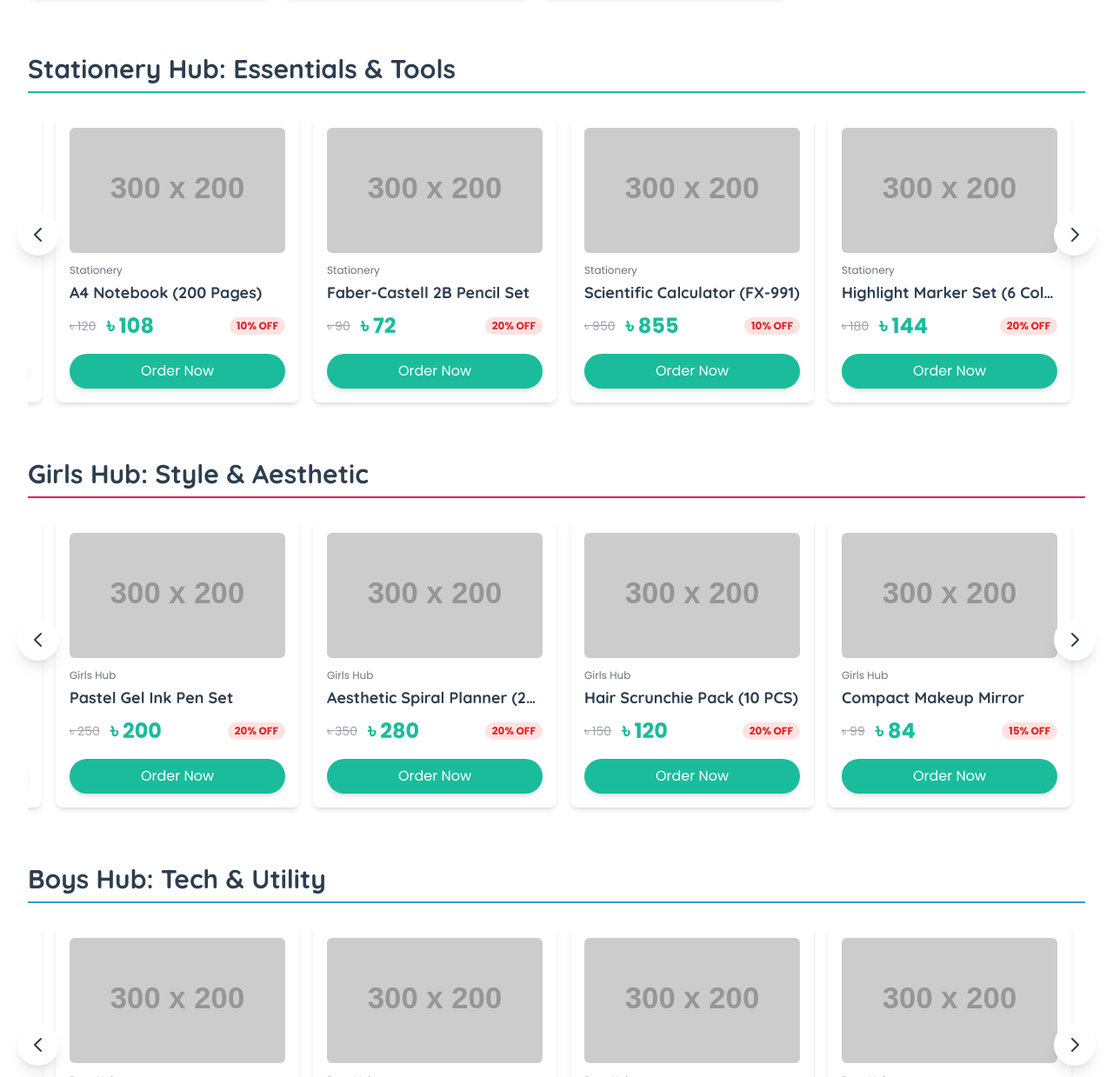
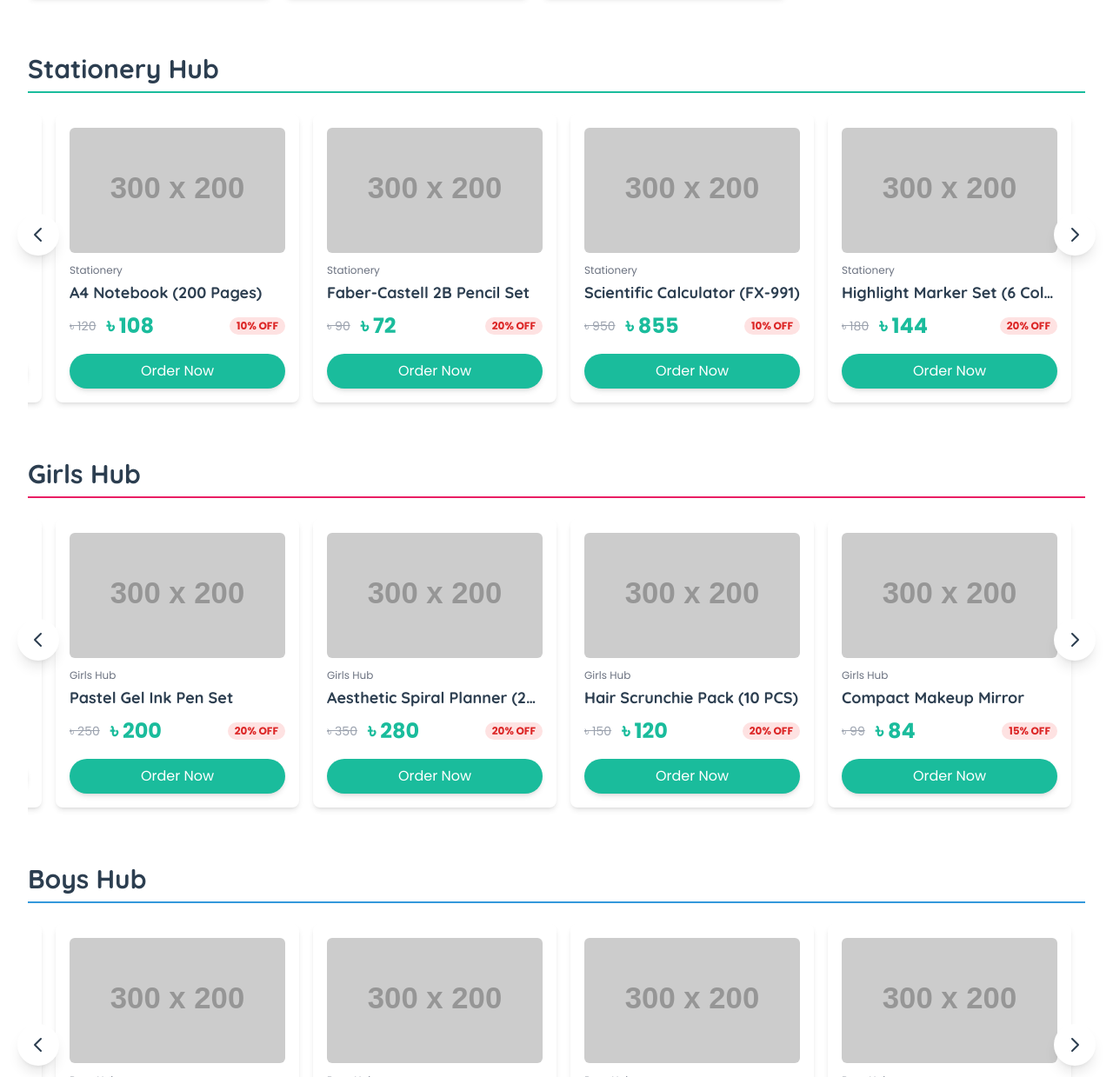
Before and after one commit to rajstudenthub-crypto/rajhub, a plain HTML site: page Index.html in a window 1280 px wide. Shown: the part 1543-2782 px from the top of the page at 87% size. Drawn offline with nearby package versions, Linux system fonts and the light colour scheme; placeholder pictures from the web are drawn by us.

Commit message:
Update Index.html

```diff
--- a/Index.html
+++ b/Index.html
@@ -425,7 +425,7 @@
                     <h1 class="text-3xl sm:text-5xl font-extrabold text-charcoal mb-3 leading-tight">
                         Students Friendly Hub In Rajshahi
                     </h1>
-                    <p class="text-base sm:text-xl text-gray-600 mb-6">Premium Essentials for a Minimal Price. Guaranteed Student Savings!</p>
+                    <p class="text-base sm:text-xl text-gray-600 mb-6">Premium Essentials for a Minimal Price</p>
                     <a href="#top-selling-products-strip" class="px-6 py-3 bg-teal-accent text-white font-bold rounded-full shadow-lg hover:bg-[#158C7C] transition duration-200 uppercase text-sm sm:text-base">
                         View Top Selling Deals
                     </a>
@@ -437,7 +437,7 @@
             <!-- 1. TOP SELLING STRIP -->
             <section id="top-selling-products-strip" class="mb-12 relative">
                 <!-- Note: The font is automatically applied via the H2 CSS rule -->
-                <h2 class="text-2xl sm:text-3xl font-bold text-charcoal mb-6 border-b-2 border-red-500 pb-2">🔥 Top Selling: Most Popular Items</h2>
+                <h2 class="text-2xl sm:text-3xl font-bold text-charcoal mb-6 border-b-2 border-red-500 pb-2">🔥 Top Selling</h2>
 
                 <!-- Navigation Buttons (Hidden on small screens to rely on touch scroll) -->
                 <div class="absolute top-1/2 -left-3 transform -translate-y-1/2 z-10 hidden md:block">
@@ -459,7 +459,7 @@
 
             <!-- 2. NEW ARRIVALS STRIP -->
             <section id="new-arrivals-products-strip" class="mb-12 relative">
-                <h2 class="text-2xl sm:text-3xl font-bold text-charcoal mb-6 border-b-2 border-teal-accent pb-2">✨ New Arrivals: Fresh Stock!</h2>
+                <h2 class="text-2xl sm:text-3xl font-bold text-charcoal mb-6 border-b-2 border-teal-accent pb-2">✨ New Arrivals</h2>
 
                 <!-- Navigation Buttons -->
                 <div class="absolute top-1/2 -left-3 transform -translate-y-1/2 z-10 hidden md:block">
@@ -483,7 +483,7 @@
 
             <!-- 3. STATIONERY HUB STRIP -->
             <section id="stationary-products-strip" class="mb-12 relative">
-                <h2 class="text-2xl sm:text-3xl font-bold text-charcoal mb-6 border-b-2 border-teal-accent pb-2">Stationery Hub: Essentials & Tools</h2>
+                <h2 class="text-2xl sm:text-3xl font-bold text-charcoal mb-6 border-b-2 border-teal-accent pb-2">Stationery Hub</h2>
 
                 <!-- Navigation Buttons -->
                 <div class="absolute top-1/2 -left-3 transform -translate-y-1/2 z-10 hidden md:block">
@@ -505,7 +505,7 @@
 
             <!-- 4. GIRLS HUB STRIP -->
             <section id="girls-hub-products-strip" class="mb-12 relative">
-                <h2 class="text-2xl sm:text-3xl font-bold text-charcoal mb-6 border-b-2 border-[#E91E63] pb-2">Girls Hub: Style & Aesthetic</h2>
+                <h2 class="text-2xl sm:text-3xl font-bold text-charcoal mb-6 border-b-2 border-[#E91E63] pb-2">Girls Hub</h2>
 
                 <!-- Navigation Buttons -->
                 <div class="absolute top-1/2 -left-3 transform -translate-y-1/2 z-10 hidden md:block">
@@ -527,7 +527,7 @@
 
             <!-- 5. BOYS HUB STRIP -->
             <section id="boys-hub-products-strip" class="mb-12 relative">
-                <h2 class="text-2xl sm:text-3xl font-bold text-charcoal mb-6 border-b-2 border-[#3498DB] pb-2">Boys Hub: Tech & Utility</h2>
+                <h2 class="text-2xl sm:text-3xl font-bold text-charcoal mb-6 border-b-2 border-[#3498DB] pb-2">Boys Hub</h2>
 
                 <!-- Navigation Buttons -->
                 <div class="absolute top-1/2 -left-3 transform -translate-y-1/2 z-10 hidden md:block">
@@ -586,7 +586,7 @@
         <!-- 3. GIRLS HUB PAGE VIEW -->
         <!-- ============================================== -->
         <section id="girls-hub-page" class="content-page hidden min-h-[60vh]">
-            <h1 class="text-3xl font-bold text-charcoal mb-8 border-b-2 border-[#E91E63] pb-2">Girls Hub: Style & Organization</h1>
+            <h1 class="text-3xl font-bold text-charcoal mb-8 border-b-2 border-[#E91E63] pb-2">Girls Hub</h1>
             <p class="mb-6 text-gray-600">Minimalist accessories, aesthetic planners, and stylish gear to complement your campus look.</p>
             <div id="girls-hub-products" class="grid grid-cols-2 sm:grid-cols-3 lg:grid-cols-4 gap-6">
                 <!-- Girls Hub products will be rendered here by renderCategoryPage() -->
@@ -597,7 +597,7 @@
         <!-- 4. BOYS HUB PAGE VIEW -->
         <!-- ============================================== -->
         <section id="boys-hub-page" class="content-page hidden min-h-[60vh]">
-            <h1 class="text-3xl font-bold text-charcoal mb-8 border-b-2 border-[#3498DB] pb-2">Boys Hub: Tech & Utility</h1>
+            <h1 class="text-3xl font-bold text-charcoal mb-8 border-b-2 border-[#3498DB] pb-2">Boys Hub</h1>
             <p class="mb-6 text-gray-600">Durable storage, essential tech gadgets, and tools built for engineering and science students.</p>
             <div id="boys-hub-products" class="grid grid-cols-2 sm:grid-cols-3 lg:grid-cols-4 gap-6">
                 <!-- Boys Hub products will be rendered here by renderCategoryPage() -->
```
